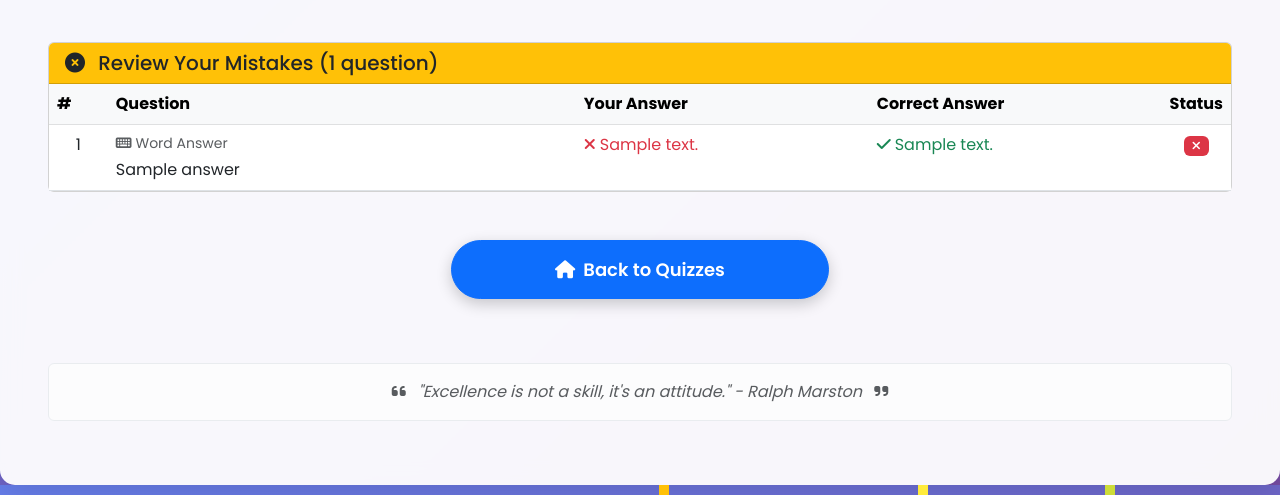
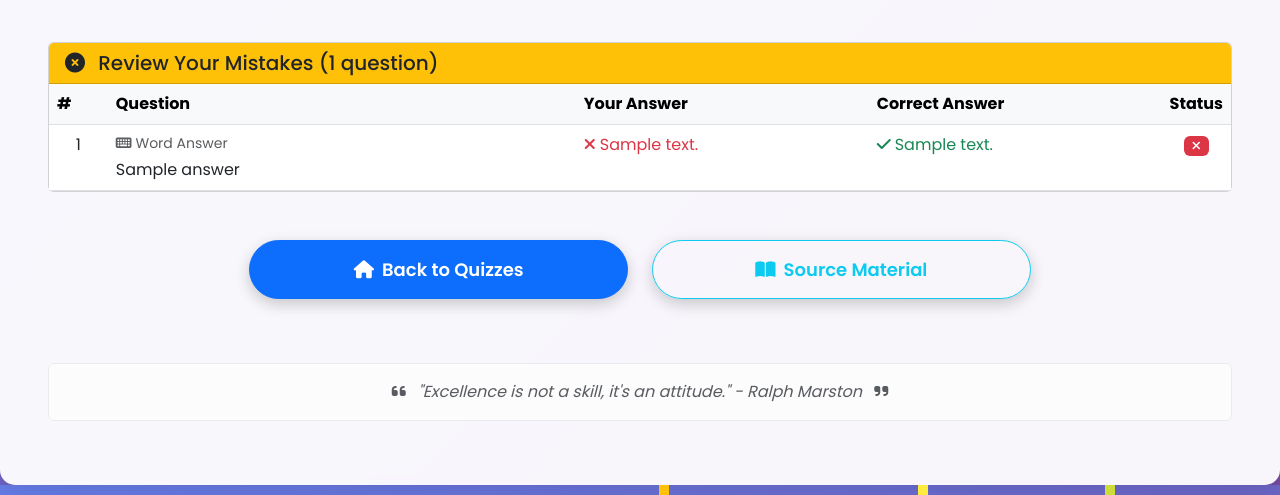
Before and after one commit to drunyd/quiz-app, a FastAPI app: template templates/result.html in a window 1280 px wide. Shown: the part 940-1435 px from the top of the page. Run offline with FastAPI, Linux system fonts and the light colour scheme; the template is opened without the code that fills it: most values are stand-ins (such as "Sample title", 1, 10 or a date in 2020).

Commit message:
feat: link quizzes to their source material
Quizzes can declare a top-level 'Source:' path (relative to QUIZ_DIR,
e.g. maja_wiki/7.o/biosz/lesson.html). When present and resolvable:

- the quiz title links to the source, opening in a new tab
- the result/summary page shows a 'Source Material' button

Adds an auth-gated /source/{path} route that serves the wiki HTML and its
relative assets, restricted to web-safe extensions and confined to
QUIZ_DIR to block traversal and YAML/DB downloads.

QUIZ_DIR is now overridable via the QUIZ_DIR env var (default 'quizzes').

```diff
--- a/app.py
+++ b/app.py
@@ -1,5 +1,5 @@
 from fastapi import FastAPI, Request, HTTPException, Depends, Form
-from fastapi.responses import HTMLResponse, RedirectResponse
+from fastapi.responses import HTMLResponse, RedirectResponse, FileResponse
 from fastapi.staticfiles import StaticFiles
 from fastapi.templating import Jinja2Templates
 from starlette.middleware.sessions import SessionMiddleware
@@ -12,8 +12,9 @@ import sqlite3
 import hashlib
 from datetime import datetime
 from typing import Optional
+from urllib.parse import quote
 
-QUIZ_DIR = "quizzes"
+QUIZ_DIR = os.environ.get("QUIZ_DIR", "quizzes")
 USERS_FILE = "users.json"
 DB_FILE = "quiz_app.db"
 
@@ -140,6 +141,39 @@ def load_quiz(filename: str):
         return yaml.safe_load(f)
 
 
+# Web assets that may be served as a quiz's source material
+SOURCE_EXTENSIONS = {
+    ".html", ".htm", ".css", ".js",
+    ".png", ".jpg", ".jpeg", ".gif", ".svg", ".webp", ".pdf",
+}
+
+
+def get_quiz_source(quiz_path: str, quiz: Optional[dict] = None):
+    """Return (source_path, source_url) for a quiz's Source attribute.
+
+    Source is relative to QUIZ_DIR and is ignored (returns None, None) if the
+    attribute is missing, escapes QUIZ_DIR, or points at a missing file.
+    """
+    if quiz is None:
+        try:
+            quiz = load_quiz(quiz_path)
+        except (OSError, yaml.YAMLError):
+            return None, None
+
+    source = quiz.get("Source") if isinstance(quiz, dict) else None
+    if not source:
+        return None, None
+
+    source = str(source).strip().replace("\\", "/").lstrip("/")
+    if not source or ".." in source.split("/"):
+        return None, None
+
+    if not os.path.isfile(os.path.join(QUIZ_DIR, source)):
+        return None, None
+
+    return source, "/source/" + quote(source, safe="/")
+
+
 def get_directory_contents(path: str = ""):
     """Get folders and quiz files at current directory level"""
     target_dir = os.path.join(QUIZ_DIR, path) if path else QUIZ_DIR
@@ -257,6 +291,26 @@ def browse(request: Request, path: str = ""):
     )
 
 
+@app.get("/source/{source_path:path}")
+def source_file(request: Request, source_path: str):
+    """Serve a quiz's source material (wiki HTML plus any relative assets)."""
+    user = get_current_user(request)
+    if not user:
+        return RedirectResponse(url="/login", status_code=HTTP_302_FOUND)
+
+    root = os.path.realpath(QUIZ_DIR)
+    target = os.path.realpath(os.path.join(root, source_path))
+
+    if target != root and not target.startswith(root + os.sep):
+        raise HTTPException(status_code=404)
+
+    extension = os.path.splitext(target)[1].lower()
+    if extension not in SOURCE_EXTENSIONS or not os.path.isfile(target):
+        raise HTTPException(status_code=404)
+
+    return FileResponse(target)
+
+
 @app.get("/dashboard", response_class=HTMLResponse)
 def dashboard(request: Request):
     user = get_current_user(request)
@@ -348,6 +402,8 @@ def quiz(request: Request, quiz_path: str):
     if not isinstance(questions, list):
         questions = [questions]
 
+    source_path, source_url = get_quiz_source(quiz_path, quiz)
+
     # Randomly select and shuffle questions
     questions, original_indices = select_and_shuffle_questions(questions)
 
@@ -373,6 +429,7 @@ def quiz(request: Request, quiz_path: str):
             "questions": questions,
             "original_indices": original_indices,
             "shuffled_state": shuffled_state,
+            "source_url": source_url,
             "user": user,
         },
     )
@@ -522,6 +579,8 @@ async def submit(request: Request, quiz_path: str):
     # Save the quiz attempt
     save_quiz_attempt(user['username'], quiz_path, score, total)
 
+    source_path, source_url = get_quiz_source(quiz_path)
+
     return templates.TemplateResponse(
         "result.html",
         {
@@ -531,5 +590,6 @@ async def submit(request: Request, quiz_path: str):
             "user": user,
             "incorrect_answers": incorrect_answers,
             "quiz_name": quiz_path,
+            "source_url": source_url,
         },
     )
--- a/static/style.css
+++ b/static/style.css
@@ -246,6 +246,18 @@ body {
     font-weight: 700;
     color: #333;
     text-shadow: 1px 1px 2px rgba(0, 0, 0, 0.1);
+}
+
+.quiz-title-link {
+    color: inherit;
+    text-decoration: none;
+    border-bottom: 2px dashed rgba(33, 150, 243, 0.5);
+    transition: color 0.2s ease, border-color 0.2s ease;
+}
+
+.quiz-title-link:hover {
+    color: #2196f3;
+    border-bottom-color: #2196f3;
 }
 
 .answer-option {
--- a/templates/result.html
+++ b/templates/result.html
@@ -147,6 +147,13 @@
                 </a>
             </div>
             {% endif %}
+            {% if source_url %}
+            <div class="col-md-4 mb-3">
+                <a href="{{ source_url }}" target="_blank" rel="noopener" class="btn btn-outline-info action-btn w-100">
+                    <i class="fas fa-book-open me-2"></i>Source Material
+                </a>
+            </div>
+            {% endif %}
         </div>
     </div>
 
```
Also changed, not shown: templates/quiz.html (+9 -1 lines).
